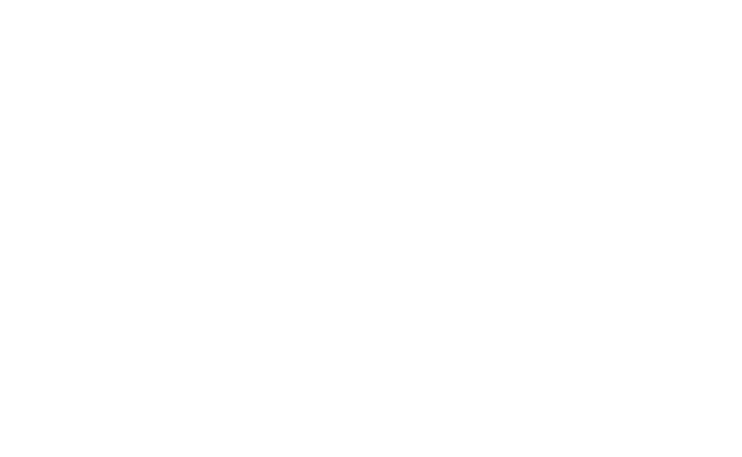
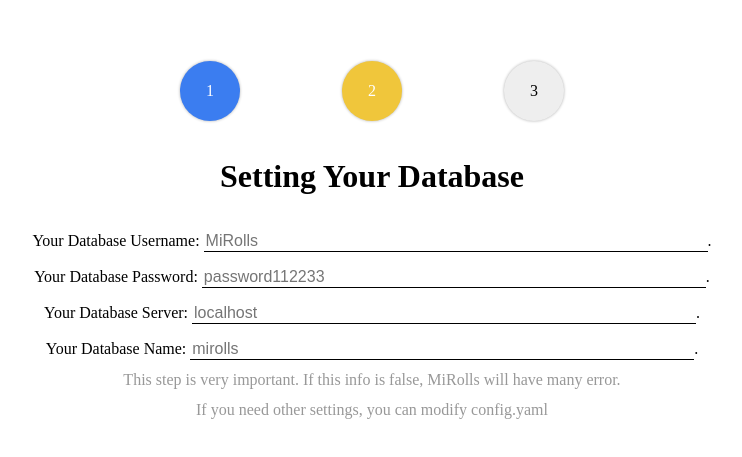
Before and after one commit to MiRolls/MiRolls-installer, a React (Vite) app: page /step-two in a window 1280 px wide. Shown: the part 167-624 px from the top of the page, without its empty margins (268-1010 px from the left). Built offline with nearby package versions, Linux system fonts and the light colour scheme.

Commit message:
Step2, Database config

```diff
--- a/src/components/ServerInfo/style.css
+++ /dev/null
@@ -1,4 +0,0 @@
-.footerTips{
-    color: #989898;
-    margin-top: 10px;
-}
--- a/src/components/Step/style.css
+++ b/src/components/Step/style.css
@@ -22,4 +22,5 @@
 
 .willActive{
     background-color: #f0c63b;
+    color: white;
 }
--- a/src/components/pages/FirstStep.tsx
+++ b/src/components/pages/FirstStep.tsx
@@ -1,7 +1,6 @@
 import "./global.css"
 import Steps from "../Steps";
 import React, {useRef, useState} from "react";
-import "../ServerInfo/style.css"
 import axios from "axios";
 import {Navigate} from "react-router-dom";
 import InputBar from "../InputBar";
@@ -30,7 +29,7 @@
     const siteLogo = useRef(null);
 
     function submit(){
-        const devMode = mode.debug
+        const devMode = mode.release
 
         if (devMode === mode.debug){
             console.log(getData())
@@ -72,9 +71,9 @@
             <Steps step={3} CompletedStep={0} nowStep={1}></Steps>
             <h1>Enter Your Server Info</h1>
             <InputBar placeholder={"MiRolls"} question={"Your Site Name: "} ref={siteName}></InputBar>
-            <InputBar placeholder={'"zh" or "en"'} question={"Your Size Language: "} ref={siteLang}></InputBar>
+            <InputBar placeholder={'The default theme only supports zh or en'} question={"Your Size Language: "} ref={siteLang}></InputBar>
             <InputBar placeholder={"https://github.com/fluidicon.png"} question={"Your Size Logo: "} ref={siteLogo}></InputBar>
-            <span className={"footerTips"}>There all content correspond config.yaml</span>
+            <span className={"tips"}>There all content correspond config.yaml</span>
             <button className={"nextStep"} onClick={submit}>{buttonText}</button>
             {isGoNext}
         </div>
--- a/src/components/pages/SecondStep.tsx
+++ b/src/components/pages/SecondStep.tsx
@@ -1,7 +1,23 @@
+import Steps from "../Steps";
+import React, {useRef} from "react";
+import InputBar from "../InputBar";
+
 export default function (){
+    const dbUser = useRef(null)
+    const dbPwd = useRef(null)
+    const dbServer = useRef(null)
+    const dbName = useRef(null)
+
     return (
-        <div>
-
+        <div className={"page"}>
+            <Steps step={3} CompletedStep={1} nowStep={2}></Steps>
+            <h1>Setting Your Database</h1>
+            <InputBar placeholder={"MiRolls"} question={"Your Database Username: "} ref={dbUser}/>
+            <InputBar placeholder={"password112233"} question={"Your Database Password: "} ref={dbPwd}></InputBar>
+            <InputBar placeholder={"localhost"} question={"Your Database Server: "} ref={dbServer}></InputBar>
+            <InputBar placeholder={"mirolls"} question={"Your Database Name: "} ref={dbName}></InputBar>
+            <span className={"tips"}>This step is very important. If this info is false, MiRolls will have many error.</span>
+            <span className={"tips"}>If you need other settings, you can modify config.yaml</span>
         </div>
     )
 }
--- a/src/components/pages/global.css
+++ b/src/components/pages/global.css
@@ -14,3 +14,9 @@
     from { opacity: 0; }
     to {opacity: 1;}
 }
+
+.tips{
+    color: #989898;
+    margin-top: 10px;
+    line-height: 20px;
+}
```
